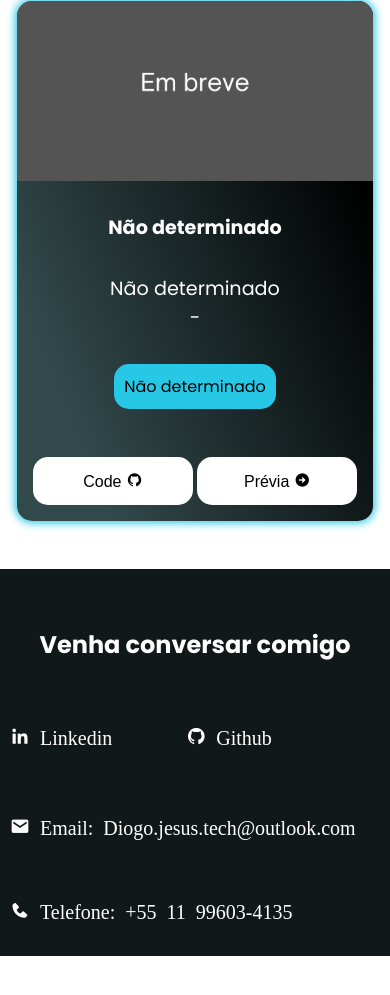
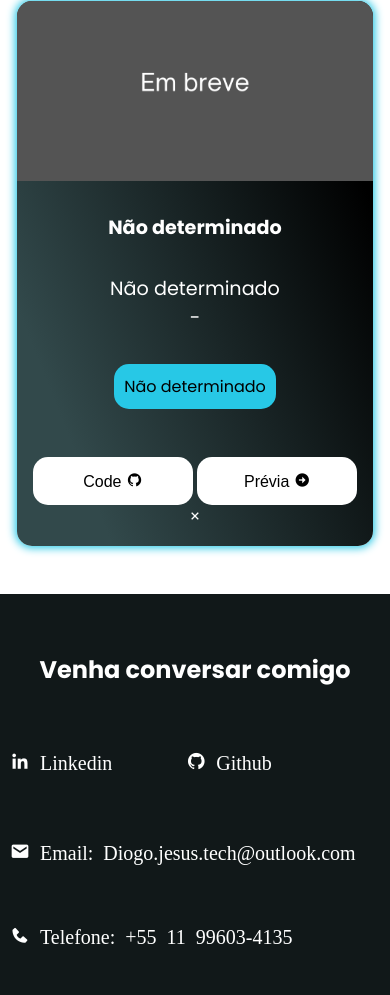
Before and after one commit to Ditechgit/Diogosantos.github.io, a plain HTML site: page index.html in a window 390 px wide. Shown: the part 2209-3204 px from the top of the page. Before the commit the page ends 3165 px from the top, so only its background shows below. Drawn offline with nearby package versions, Linux system fonts and the light colour scheme.

Commit message:
Estilização - 4
reponsividade footer

```diff
--- a/css/style.css
+++ b/css/style.css
@@ -310,6 +310,7 @@ footer {
     flex-direction: column;
     text-align: center;
     flex-wrap: wrap;
+    padding-bottom: 50px;
   }
 
 }
--- a/index.html
+++ b/index.html
@@ -117,7 +117,11 @@
                 <button>
                   <a href="#" target="_blank">Code<i class="bx bxl-github"></i></a>
                 </button>
-                <button>Prévia<i class="bx bxs-right-arrow-circle"></i></button>
+                <button onclick="showPreview()">Prévia<i class="bx bxs-right-arrow-circle"></i></button>
+                <div class="content">
+                  <i onclick="hidePreview()" class='bx bx-x' ></i>
+
+                </div>
               </div>
             </div>
           </div>
```
